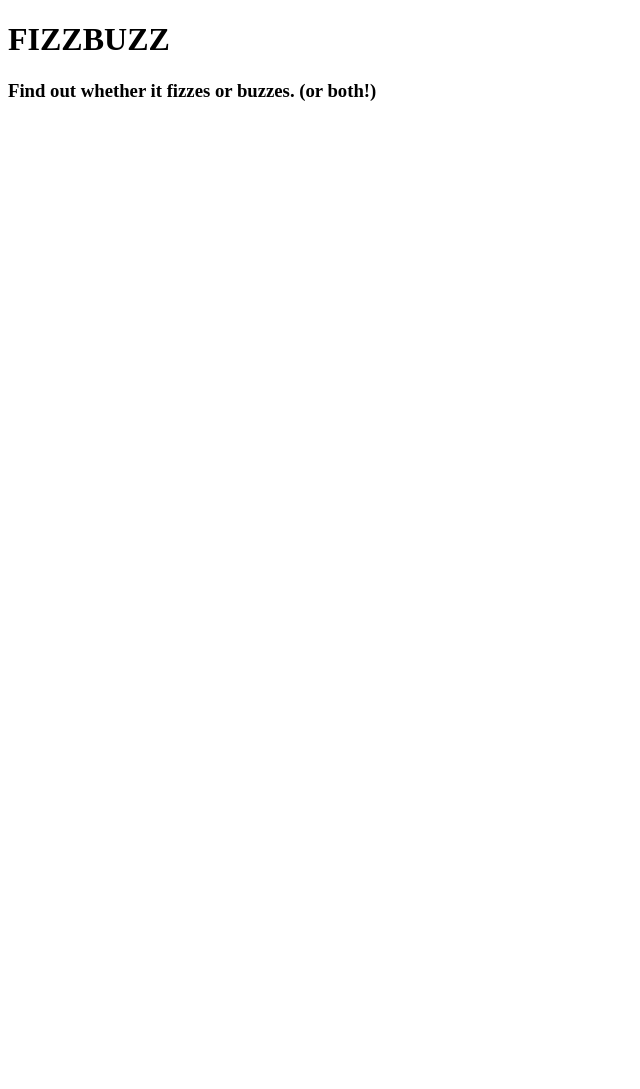
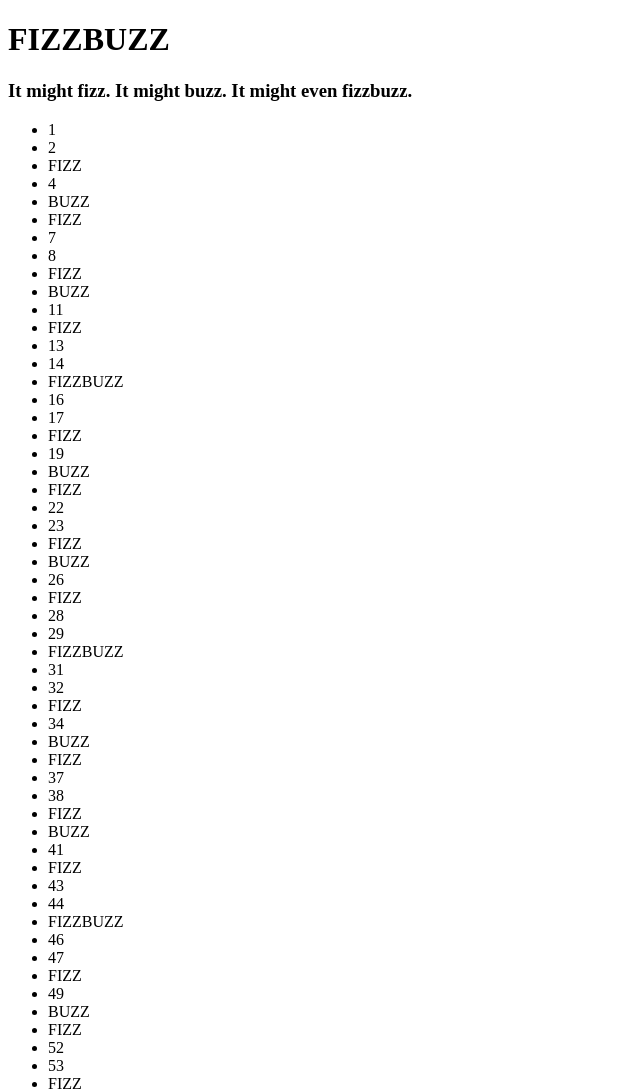
Before and after one commit to Francesco-Valentino/js-fizzbuzz, a plain HTML site: page index.html in a window 1280 px wide. Shown: the top 1089 px of the page, without its empty margins (0-640 px from the left). Before the commit the page ends 800 px from the top, so only its background shows below. Drawn offline with Linux system fonts and the light colour scheme.

Commit message:
implemented program to print result in page

```diff
--- a/index.html
+++ b/index.html
@@ -15,7 +15,7 @@
             </h1>
 
             <h3>
-                Find out whether it fizzes or buzzes. (or both!)
+                It might fizz. It might buzz. It might even fizzbuzz.
             </h3>
 
             <ul>
--- a/js/script.js
+++ b/js/script.js
@@ -2,16 +2,29 @@ const printFizz = "FIZZ";
 
 const printBuzz = "BUZZ";
 
-const printFizzBuzz = printFizz + printBuzz
+const printFizzBuzz = printFizz + printBuzz;
+
+const ulElement = document.querySelector("ul");
 
 for (i = 1; i <= 100; i++){
+    const liElement = document.createElement("li");
+
     if (i % 3 === 0 && i % 5 === 0){
         console.log(printFizzBuzz);
+        liElement.append("FIZZBUZZ")
     } else if (i % 3 === 0){
         console.log(printFizz);
+
+        liElement.append("FIZZ");
     } else if (i % 5 === 0){
         console.log(printBuzz);
+
+        liElement.append("BUZZ");
     } else{
         console.log(i);
+
+        liElement.append(i);
     };
+
+    ulElement.append(liElement)
 };
```
